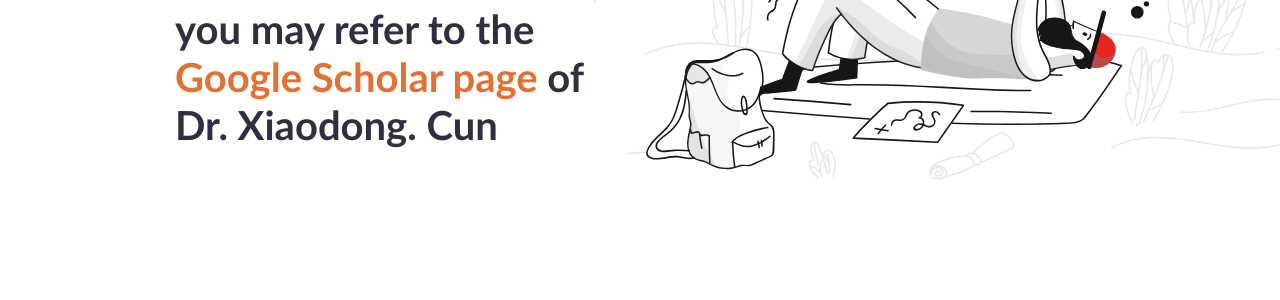
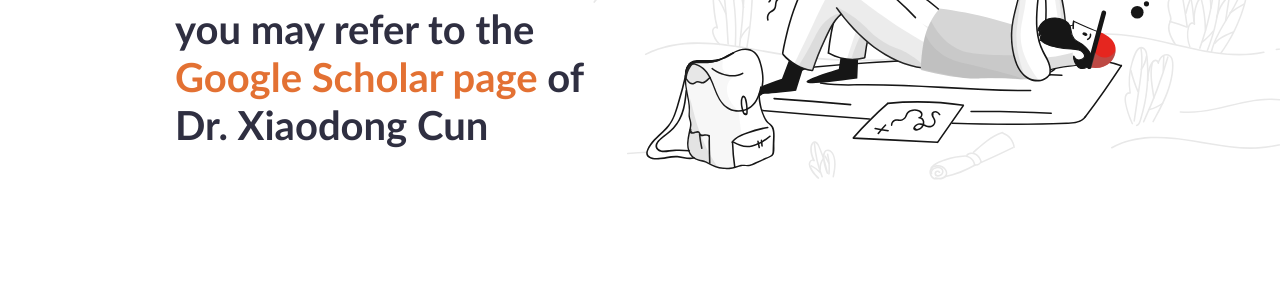
Before and after one commit to GVCLab/gvclab.github.io, a Jekyll site: the page built from researches.md, in a window 1280 px wide. Shown: the part 313-613 px from the top of the page. Built offline with Jekyll 4.4.1, drawn with Linux system fonts in a browser that asks for light colours.

```diff
--- a/researches.md
+++ b/researches.md
@@ -10,4 +10,4 @@ intro_image_hide_on_mobile: true
 
 # 🚧 Still Under contstruction.
 
-# you may refer to the <a href='https://scholar.google.com/citations?user=p42qwXcAAAAJ&hl=zh-CN'> Google Scholar page </a> of Dr. Xiaodong. Cun
+# you may refer to the <a href='https://scholar.google.com/citations?user=p42qwXcAAAAJ&hl=zh-CN'> Google Scholar page </a> of Dr. Xiaodong Cun
```
